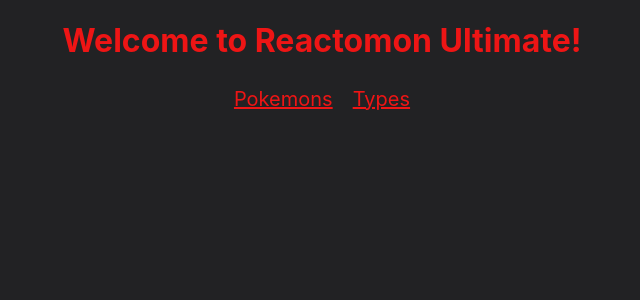
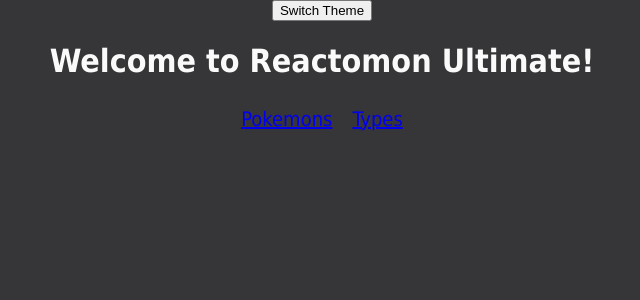
Before and after one commit to BrizaMD/ReactomonUltimate, a React (Create React App) app: page / in a window 1280 px wide. Shown: the top 300 px of the page, without its empty margins (318-958 px from the left). Built offline with nearby package versions, Linux system fonts and the light colour scheme.

Commit message:
[added] basic theme switcher

```diff
--- a/src/App.css
+++ b/src/App.css
@@ -9,19 +9,19 @@
   height: 100%;
 }
 
-body {
-  background-color: rgba(34,34,36, 1);
-  height: 100%;
-  justify-content: center;
-}
+/*body {*/
+/*  background-color: rgba(34,34,36, 1);*/
+/*  height: 100%;*/
+/*  justify-content: center;*/
+/*}*/
 
-h1, a {
-  color: rgba(238,21,21, 1);
-}
+/*h1, a {*/
+/*  color: rgba(238,21,21, 1);*/
+/*}*/
 
-a:hover {
-  color: rgba(240,240,240, 1);
-}
+/*a:hover {*/
+/*  color: rgba(240,240,240, 1);*/
+/*}*/
 
 .App-header {
   background-color: #282c34;
--- a/src/App.js
+++ b/src/App.js
@@ -1,29 +1,40 @@
 import './App.css';
 import Navbar from './components/navbar';
 import {BrowserRouter as Router, Route, Switch} from "react-router-dom";
-import React from "react";
+import React, {useState, useContext} from "react";
 import PokemonsList from "./components/PokemonsList";
 import Home from "./components/Home";
 import Types from "./components/Types";
 import PokemonDetail from "./components/PokemonDetail";
+import { lightTheme, darkTheme, GlobalStyles } from "./context/Theme.js";
+import {ThemeProvider} from "styled-components";
 
 const App = () => {
+    const [theme, setTheme] = useState('dark');
+    const themeToggler = () => {
+        theme === 'light' ? setTheme('dark') : setTheme('light')
+    }
+
   return (
+      <ThemeProvider theme={theme === "dark" ? darkTheme : lightTheme}>
+          <GlobalStyles />
         <div className="App">
-        <Home/>
+            <button onClick={themeToggler}>Switch Theme</button>
+            <Home theme={theme} />
             <Router>
-            <Navbar/>
+                <Navbar theme={theme} setTheme={setTheme} />
                 <Switch>
-                <Route title="Reactomon Ultimate" path="/pokemons" exact>
-                    <PokemonsList />
+                    <Route title="Reactomon Ultimate" path="/pokemons" theme={theme} exact>
+                        <PokemonsList theme={theme}  />
                     </Route>
-                <Route title="Reactomon Ultimate" path="/pokemons/:id" render={(props) => <PokemonDetail {...props} />} exact />
-                <Route title="Reactomon Ultimate" path="/types" exact>
-                    <Types />
+                    <Route title="Reactomon Ultimate" path="/pokemons/:id" render={(props) => <PokemonDetail {...props} theme={theme}  />} exact />
+                    <Route title="Reactomon Ultimate" path="/types" theme={theme}  exact>
+                        <Types theme={theme}  />
                     </Route>
                 </Switch>
             </Router>
         </div>
+      </ThemeProvider>
   );
 }
 
--- /dev/null
+++ b/src/context/Theme.js
@@ -0,0 +1,32 @@
+import { createGlobalStyle } from "styled-components";
+//
+// export const darkTheme = {
+//     backgroundColor: "rgba(34,34,34, 1)",
+// }
+//
+// export const lightTheme = {
+//     backgroundColor: "rgb(234,234,234)",
+// }
+
+export const lightTheme = {
+    body: '#FFF',
+    text: '#363537',
+    toggleBorder: '#FFF',
+    background: '#363537',
+}
+
+export const darkTheme = {
+    body: '#363537',
+    text: '#FAFAFA',
+    toggleBorder: '#6B8096',
+    background: '#999',
+}
+
+export const GlobalStyles = createGlobalStyle`
+  body {
+    background: ${({ theme }) => theme.body};
+    color: ${({ theme }) => theme.text};
+    font-family: Tahoma, Helvetica, Arial, Roboto, sans-serif;
+    transition: all 0.50s linear;
+  }
+  `
```
Lines whose indentation alone changed are shown as unchanged.
